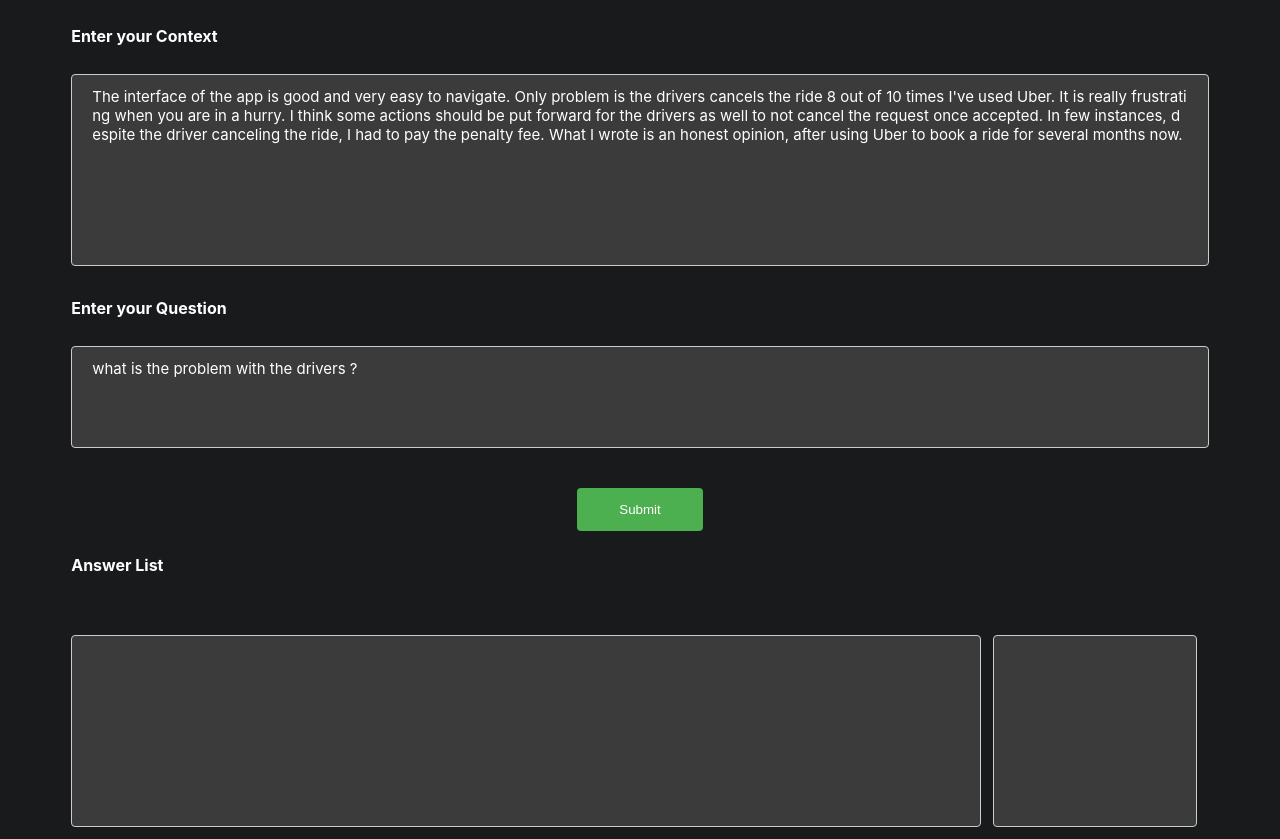
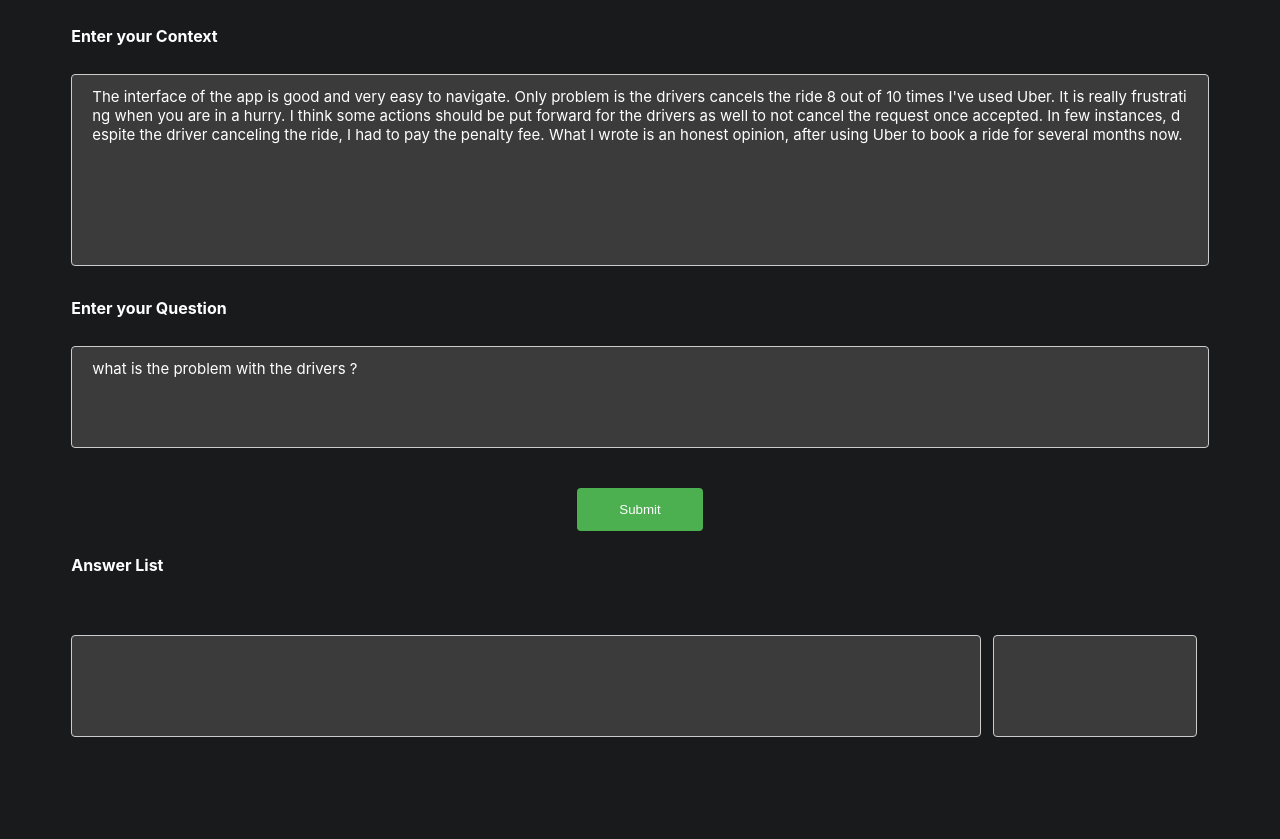
Before and after one commit to Vakihito/qa_app, a React (Create React App) app in the folder client/: page / in a window 1280 px wide. Built offline with nearby package versions, Linux system fonts and the light colour scheme.

Commit message:
increase height

```diff
--- a/client/src/index.css
+++ b/client/src/index.css
@@ -60,7 +60,7 @@
   border-radius: 4px;
   box-sizing: border-box;
   overflow-wrap: break-word;
-  height: 15vw;
+  height: 8vw;
   text-align: left;
 }
 .input_answer_score{
@@ -75,7 +75,7 @@
   border-radius: 4px;
   box-sizing: border-box;
   overflow-wrap: break-word;
-  height: 15vw;
+  height: 8vw;
   text-align: left;
 }
 
```
